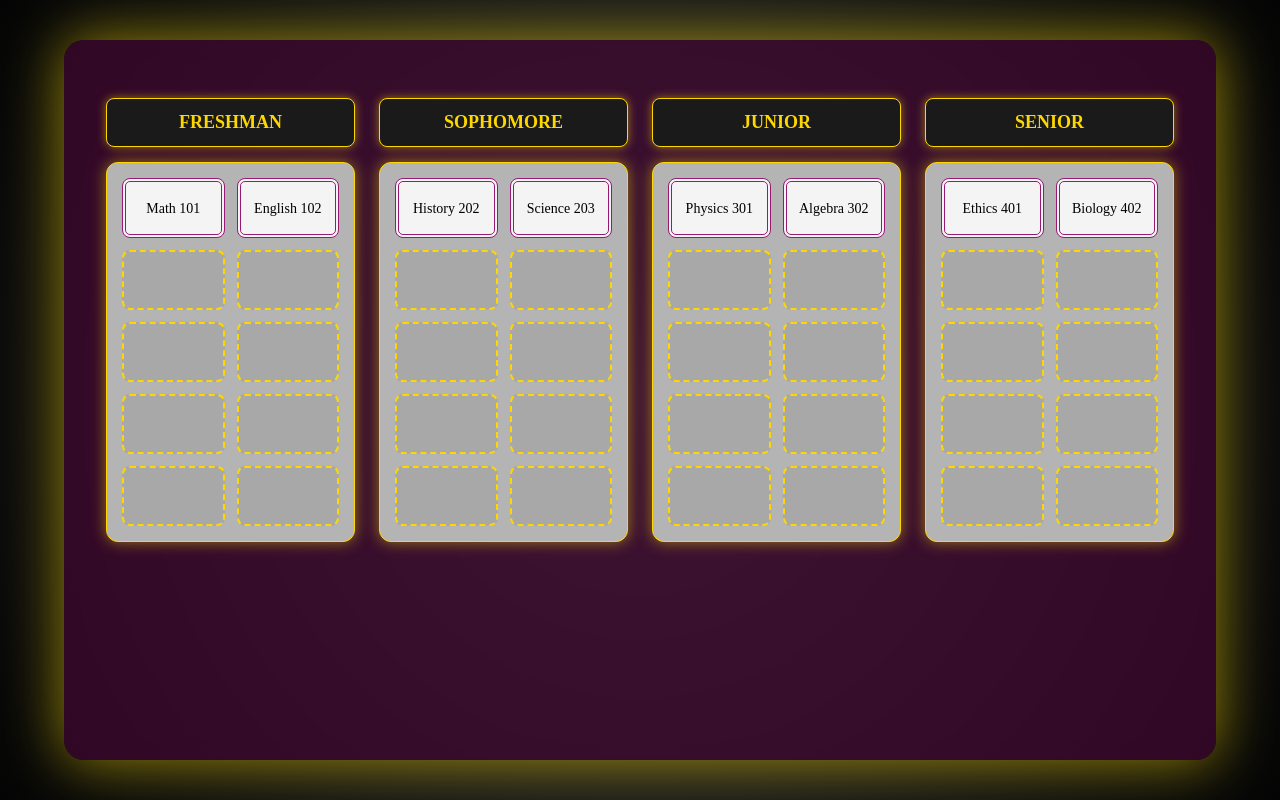
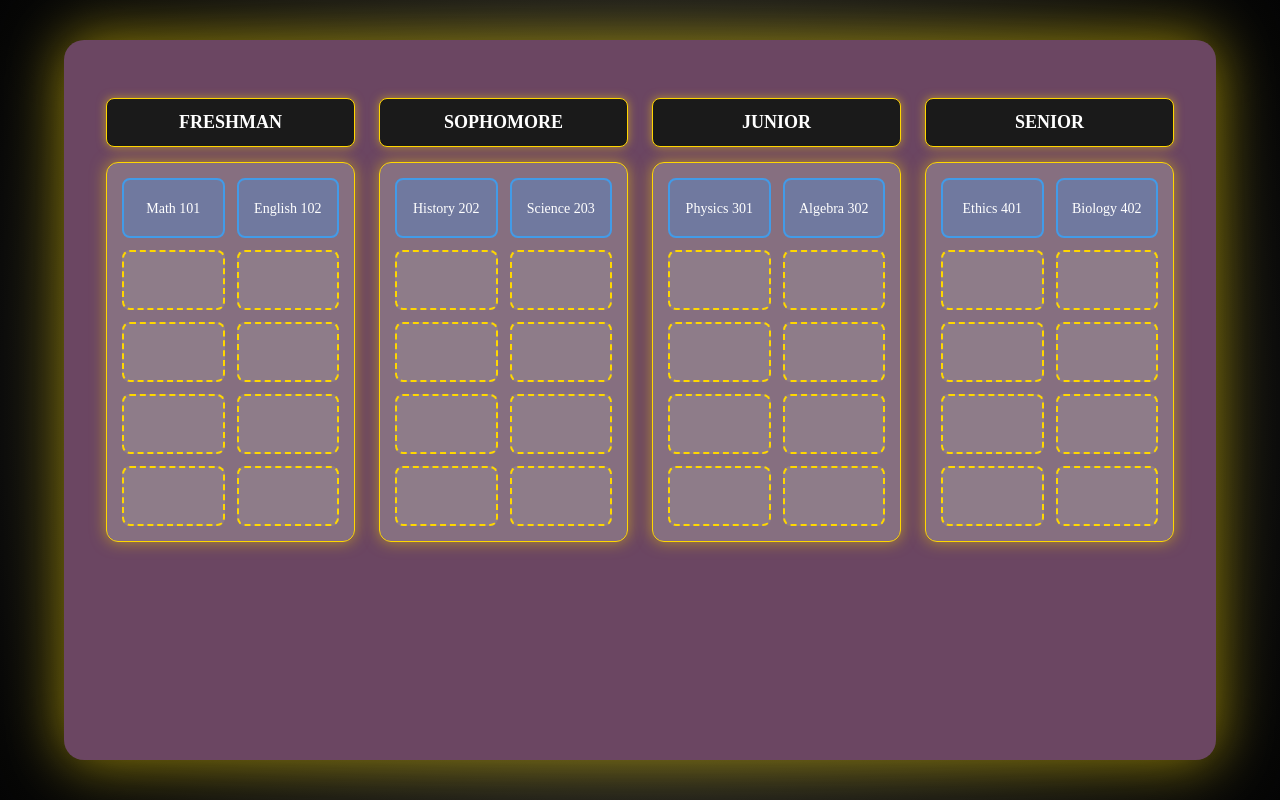
Before and after one commit to alissachimi/CCSC_Hackathon_Miz, a Flask app: template templates/flowchart.html in a window 1280 px wide. Run offline with Flask 3, Linux system fonts and the light colour scheme; the template is opened without the code that fills it, so the values that code supplies are empty; some libraries are stand-ins or nearby versions.

Commit message:
slight style changes

```diff
--- a/static/css/style.css
+++ b/static/css/style.css
@@ -30,7 +30,7 @@ h1 {
     transform: translate(-50%, -50%);
     width: 90%;
     height: 90%;
-    background-color: rgba(66, 7, 50, 0.722);
+    background-color: rgb(107, 70, 98);
     border-radius: 20px;
     padding: 30px;
     padding-top: 0px;
@@ -384,16 +384,17 @@ h1 {
     padding: 10px;
     margin-bottom: 15px;
     text-align: center;
-    color: #ffd700; /* Gold text */
+    color: white; /* Gold text */
     font-size: 18px;
     font-weight: 600;
     box-shadow: 0 0 10px rgba(255, 215, 0, 0.5); /* Glowing shadow */
+    margin-top: 0px;
 }
 
 /* Year column styling */
 .year-column {
     border: 1px solid #ffd700; /* Gold border */
-    background: #b4b4b4; /* Dark background */
+    background: #b4b4b45d; /* Dark background */
     padding: 15px;
     border-radius: 12px; /* Rounded corners */
     min-height: 300px;
@@ -436,15 +437,15 @@ h1 {
 
 /* Filled class card styling */
 .class-card.filled {
-    background-color: #f4f4f4; /* Slightly lighter dark background */
-    border: 4px double rgb(150, 25, 116); /* Gold border */
-    color: black; /* Gold text */
+    background-color: #458cde54; /* Slightly lighter dark background */
+    border: 2px solid rgb(66, 155, 232); /* Gold border */
+    color: white; /* Gold text */
     font-weight: 500; /* Slightly bolder text */
 }
 
 /* Empty class card styling */
 .class-card.empty {
-    background-color: #a8a8a8; /* Dark background */
+    background-color: #a8a8a83d; /* Dark background */
     border: 2px dashed #ffd700; /* Gold dashed border */
     cursor: pointer;
     color: #ffd700; /* Gold text */
@@ -452,12 +453,12 @@ h1 {
 }
 
 .class-card.empty:hover {
-    background-color: #6a6a6a; /* Slightly lighter dark background on hover */
+    background-color: #6a6a6a2f; /* Slightly lighter dark background on hover */
     border-color: #ffd700; /* Gold border on hover */
 }
 
 .class-card.filled:hover {
-    box-shadow: 0 0 10px rgba(150, 25, 116, .8);
+    box-shadow: 0 0 10px rgba(25, 96, 150, .8);
 }
 
 /* Dragging state */
```
